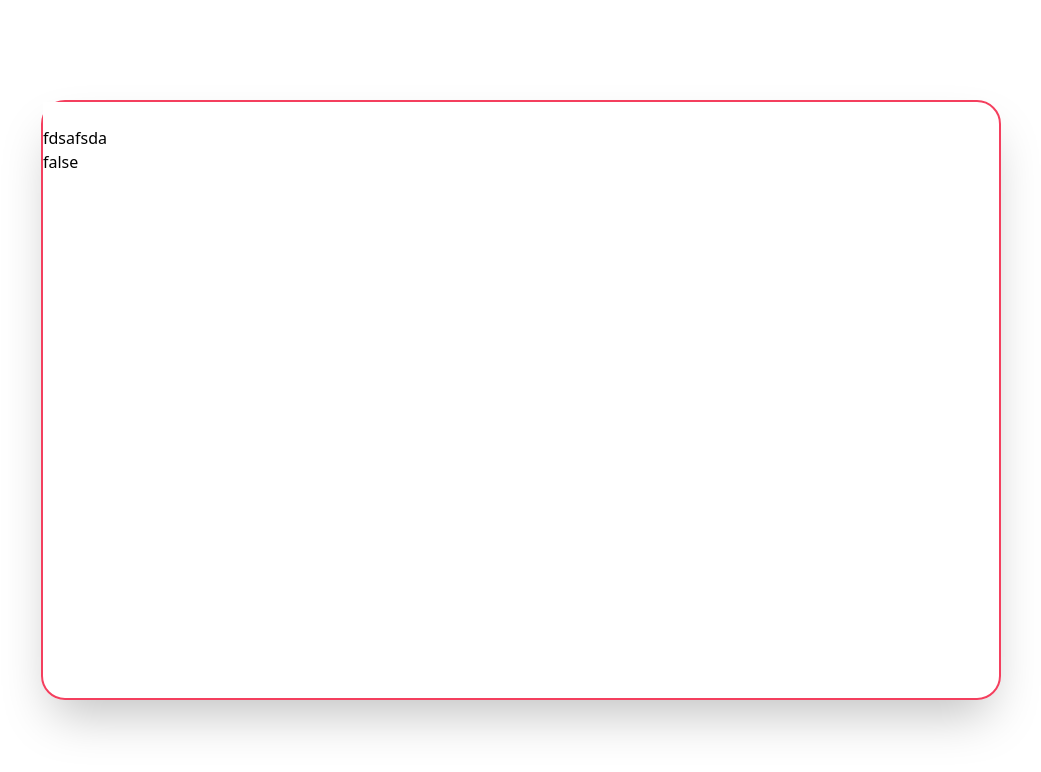
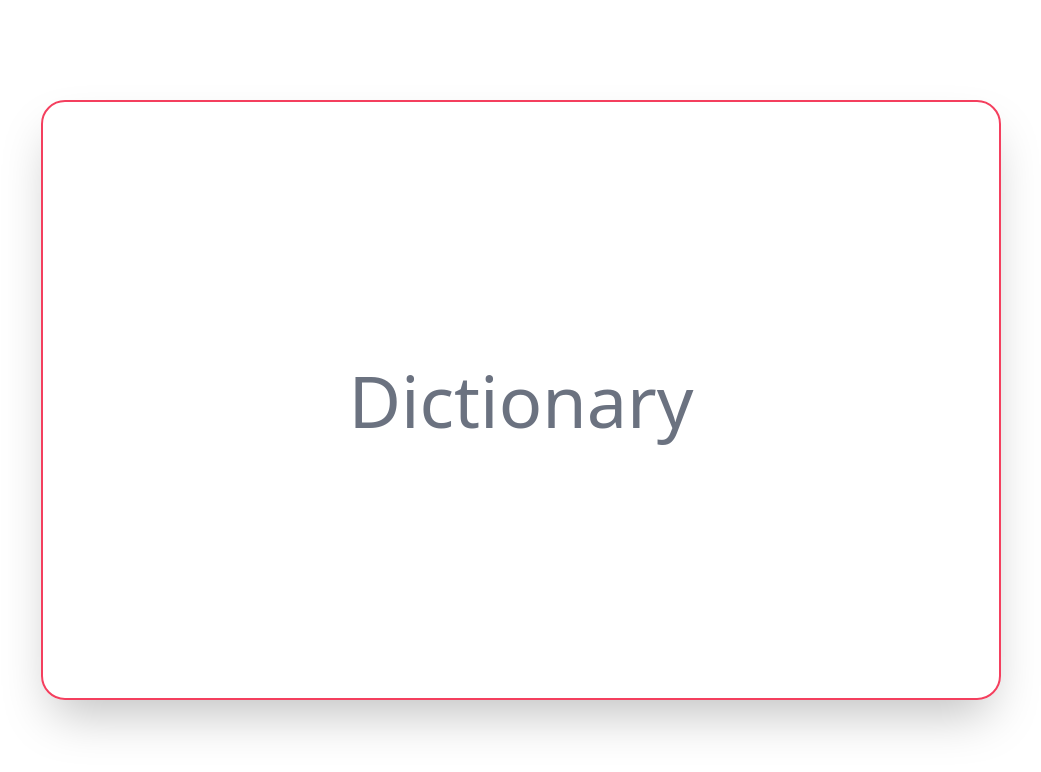
Before and after one commit to Fleksss/LearnEnglish, a Vue app: page / in a window 1280 px wide. Shown: the top 772 px of the page, without its empty margins (119-1160 px from the left). Built offline with nearby package versions, Linux system fonts and the light colour scheme.

Commit message:
[popup](bugfix)

```diff
--- a/src/App.vue
+++ b/src/App.vue
@@ -1,15 +1,26 @@
 <template>
   <div class="container w-[100vw] h-[100vh] flex justify-center items-center">
     <div class="w-3/4 h-3/4 shadow-2xl border-2 border-rose-500 rounded-3xl relative">
-      <!-- <transition name="entry">
+
+      <!-- TheHeroSection -->
+      <transition name="entry">
         <TheHeroSection title="Dictionary" @introduction="introduction" v-if="isClicked" />
       </transition>
+      <!--  -->
 
+      <!-- TheWord -->
       <div class="dictionary w-full h-full p-5 flex flex-col gap-5 items-start overflow-y-scroll snap-y"
         v-if="!isClicked">
-        <TheWord v-for="item in wordBase" :key="item" :word="item.spelling" :translate="item.translate" />
-      </div> -->
-      <TheWordGame :text="'fdsafsda'" />
+        <TheWord v-for="item in wordBase" :key="item.id" :word="item.spelling" :translate="item.translate"
+          @click="popupClicked = true, popupContent = item" />
+      </div>
+      <ThePopup v-if="popupClicked" @close="popupClicked = false" :word="popupContent.spelling"
+        :translate="popupContent.translate" />
+      <!--  -->
+
+      <!-- STATUS: BUGFIX -->
+      <!-- <TheWordGame text="fdsafsda" @input="wg, input" /> -->
+
     </div>
 
 
@@ -19,85 +30,96 @@
 <script>
 import TheWord from './components/TheWord.vue';
 import TheHeroSection from './components/TheHeroSection.vue';
-import TheWordGame from './components/TheWordGame.vue';
+import ThePopup from './components/ThePopup.vue';
+// import TheWordGame from './components/TheWordGame.vue';
 export default {
   components: {
     TheWord,
     TheHeroSection,
-    TheWordGame,
+    ThePopup,
+    // TheWordGame,
   },
 
   data() {
     return {
       isClicked: true,
+      popupClicked: false,
+      popupContent: '',
       wordBase: [
-        {
-          spelling: 'hello',
-          translate: 'привет',
-          id: '0'
-        },
         {
           spelling: 'a case in point',
           translate: 'хороший тому пример',
-          id: '1'
+          id: 0,
         },
         {
           spelling: 'according to',
           translate: 'согласно c',
-          id: '2'
+          id: 1,
         },
         {
           spelling: 'accurate',
           translate: 'точный',
-          id: '3'
+          id: 2,
         },
         {
           spelling: 'acquire',
           translate: 'приобретать',
-          id: '4'
+          id: 3,
         },
         {
           spelling: 'ancient',
           translate: 'древний',
-          id: '5'
+          id: 4,
         },
         {
           spelling: 'area',
           translate: 'область',
-          id: '6'
+          id: 5,
         },
         {
           spelling: 'arithmetic',
           translate: 'арифметика',
-          id: '7'
+          id: 6,
         },
         {
           spelling: 'around',
           translate: 'вокруг',
-          id: '8'
+          id: 7,
         },
         {
           spelling: 'unambiguous',
           translate: 'однозначный',
-          id: '9'
+          id: 8,
         },
         {
           spelling: 'trade-off',
           translate: 'компромисс',
-          id: '10'
+          id: 9,
         },
         {
           spelling: 'apply',
           translate: 'применять',
-          id: '11'
+          id: 10,
+        },
+        {
+          spelling: 'hello',
+          translate: 'привет',
+          id: 11,
         },
       ],
     }
   },
+
   methods: {
     introduction() {
       this.isClicked = false
-    }
+    },
+
+    // wg() {
+    //   if (input === 'word') {
+    //     this.answer = true
+    //   }
+    // }
   }
 }
 </script>
--- /dev/null
+++ b/src/components/ThePopup.vue
@@ -0,0 +1,32 @@
+<template>
+  <div class="layer fixed left-0 top-0 w-full h-full flex justify-center items-center" @click="$emit('close')">
+    <div class="modal p-5 rounded-md bg-white w-[400px]" @click.stop>
+      <div class="content">
+        <p class="text-center mb-5 text-2xl">
+          {{ word }}
+        </p>
+        <p class="text-center mb-5 text-2xl">
+          {{ translate }}
+        </p>
+      </div>
+      <button class="text-white uppercase py-2 px-5 rounded-md bg-gray-700 mt-3 block mx-auto" @click="$emit('close')">
+        Close
+      </button>
+    </div>
+  </div>
+</template>
+
+<script>
+export default {
+  props: {
+    word: String,
+    translate: String
+  }
+}
+</script>
+
+<style>
+.layer {
+  background: rgba(0, 0, 0, 0.9);
+}
+</style>
--- a/src/components/TheWord.vue
+++ b/src/components/TheWord.vue
@@ -1,6 +1,6 @@
 <template>
   <div
-    class="flex justify-center items-start w-full border-2 border-green-500 rounded-3xl shadow-2xl p-5 snap-center text-gray-400  hover:text-blue-400">
+    class="flex justify-center items-start w-full border-2 border-green-500 rounded-3xl shadow-2xl p-5 snap-center text-gray-400  hover:text-blue-400 cursor-pointer">
     <div class="w-1/2">
       <p class="text-3xl px-5 text-left">
         {{ word }}
--- a/src/components/TheWordGame.vue
+++ b/src/components/TheWordGame.vue
@@ -1,9 +1,9 @@
 <template>
   <div class="">
-    <input type="text" v-model="input" @click.shift="wg">
     <h1>
       {{ text }}
     </h1>
+    <input type="text" :v-model="input" @focus="$emit('input')">
     <h1>{{ answer }}</h1>
   </div>
 </template>
@@ -12,21 +12,16 @@
 export default {
   props: {
     text: String,
+    input: {
+      type: String,
+      default: input
+    }
   },
   data() {
     return {
       answer: false
     }
   },
-  methods: {
-    wg() {
-      if (input === 'word') {
-        this.answer = true
-        console.log('fdsa');
-
-      }
-    }
-  }
 }
 </script>
 
```
